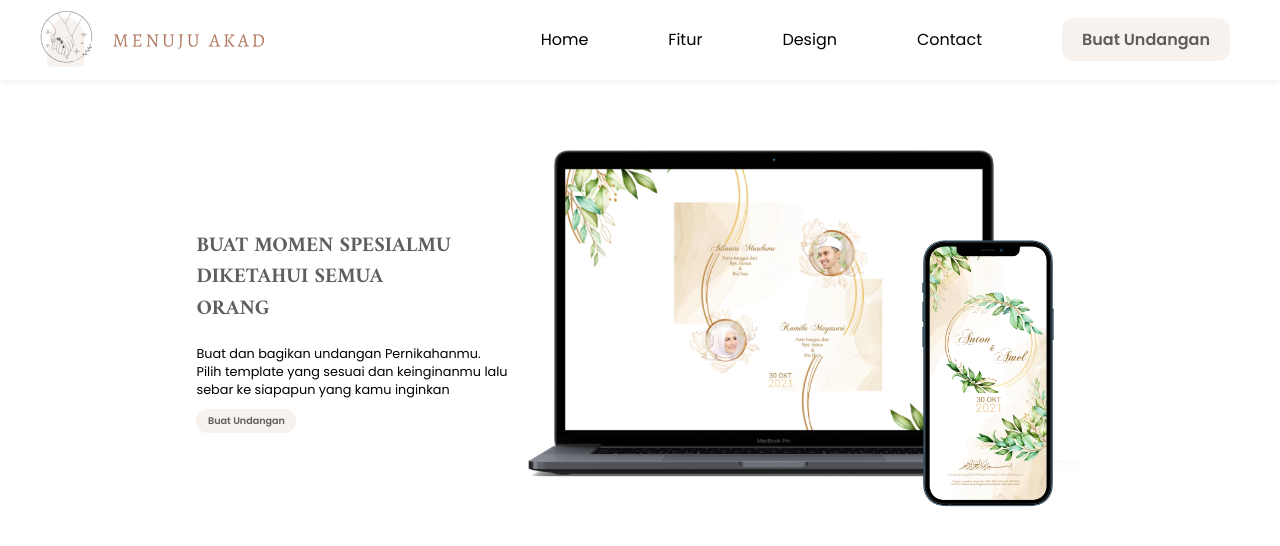
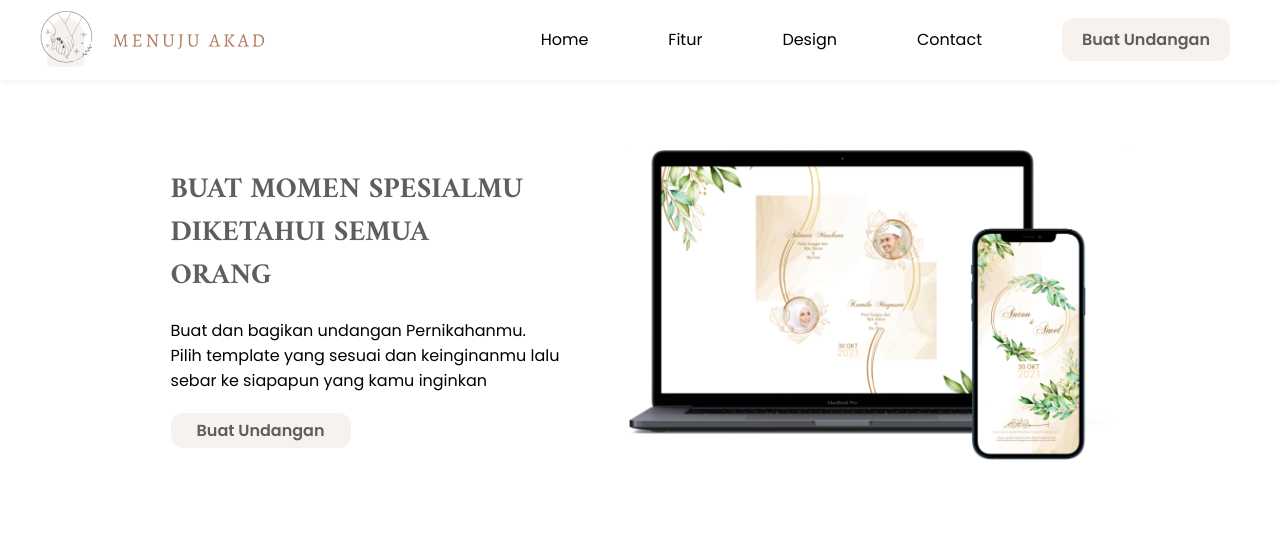
Before and after one commit to bktech-id/menujuakad, a React (Create React App) app: page / in a window 1280 px wide. Shown: the top 546 px of the page. Built offline with nearby package versions, Linux system fonts and the light colour scheme.

Commit message:
fix: fix for desktop

```diff
--- a/src/containers/HomePage/styles.module.css
+++ b/src/containers/HomePage/styles.module.css
@@ -52,6 +52,11 @@
   margin-top: 10px;
 }
 
+.buatUndangan:hover {
+  background-color: #FFC299;
+  cursor: pointer;
+}
+
 @media (max-width: 575.98px) {
   .designDesktop {
     display: none;
@@ -89,6 +94,7 @@
     margin-left: 20px;
     margin-right: 20px;
   }
+
   .aboutWording h1 {
     font-size: 1.3rem;
   }
@@ -97,3 +103,30 @@
     font-size: 0.8rem;
   }
 }
+
+@media (min-width: 992px) {
+  .designDesktop {
+    max-width: 500px;
+  }
+
+  .aboutWording {
+    margin-right: 70px;
+  }
+
+  .aboutWording h1 {
+    font-size: 1.8rem;
+  }
+
+  .aboutWording p {
+    font-size: 1rem;
+  }
+
+  .buatUndangan {
+    padding: 5px 10px;
+    font-weight: 600;
+    width: 180px;
+    border: none;
+    font-size: 1rem;
+    margin-top: 20px;
+  }
+}
```
